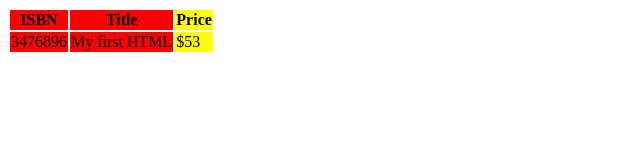
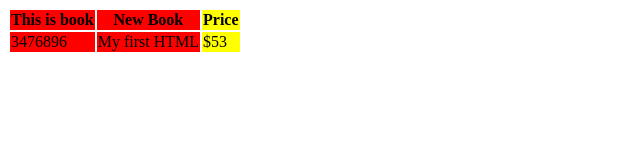
Before and after one commit to bpradhangit/mynewrepo, a plain HTML site: page main/index.html in a window 1280 px wide. Shown: the whole page, without its empty margins (0-640 px from the left). Drawn offline with Linux system fonts and the light colour scheme.

Commit message:
added th

```diff
--- a/main/index.html
+++ b/main/index.html
@@ -4,8 +4,8 @@
     <col style="background-color:yellow">
   </colgroup>
   <tr>
-    <th>ISBN</th>
-    <th>Title</th>
+    <th>This is book</th>
+    <th>New Book</th>
     <th>Price</th>
   </tr>
   <tr>
```
